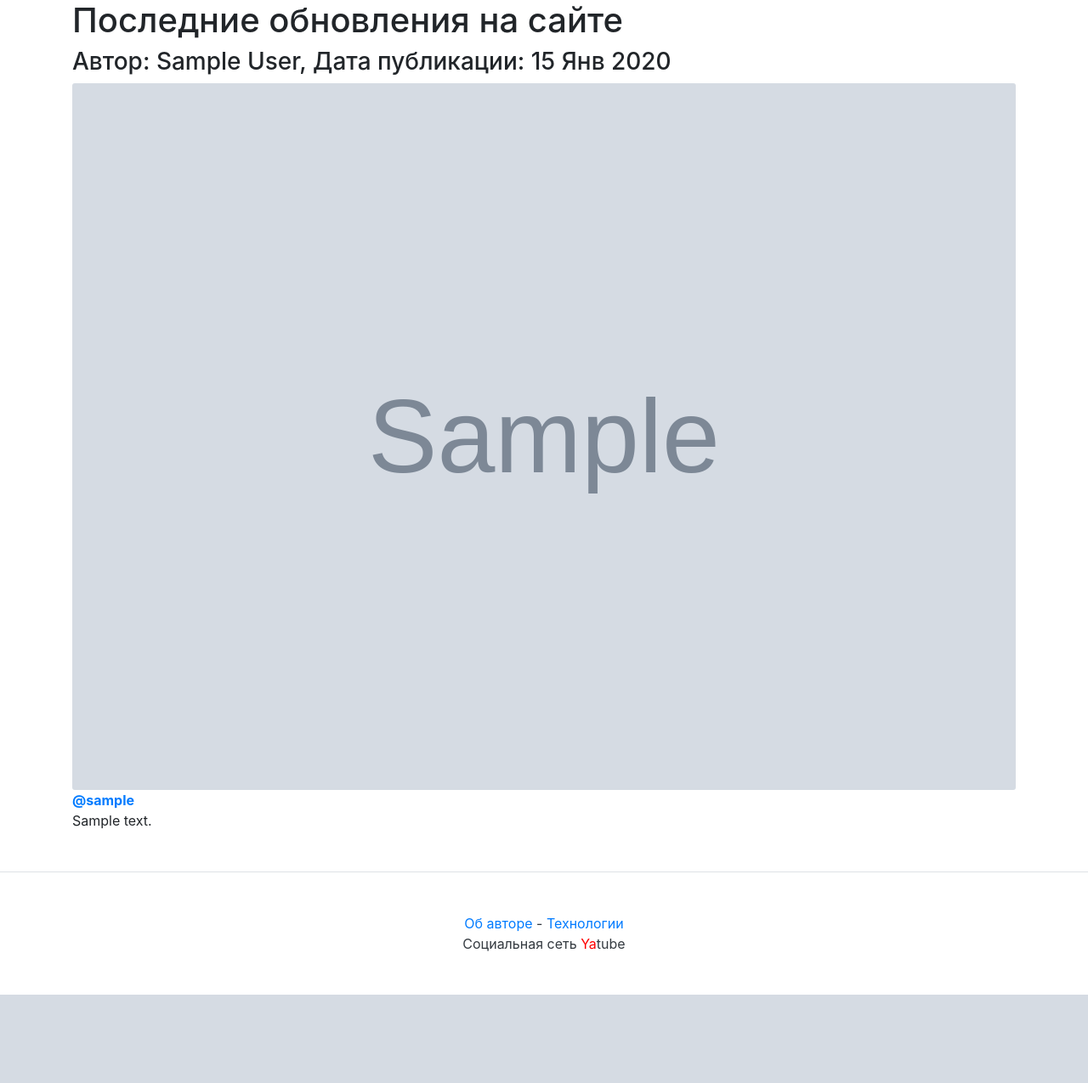
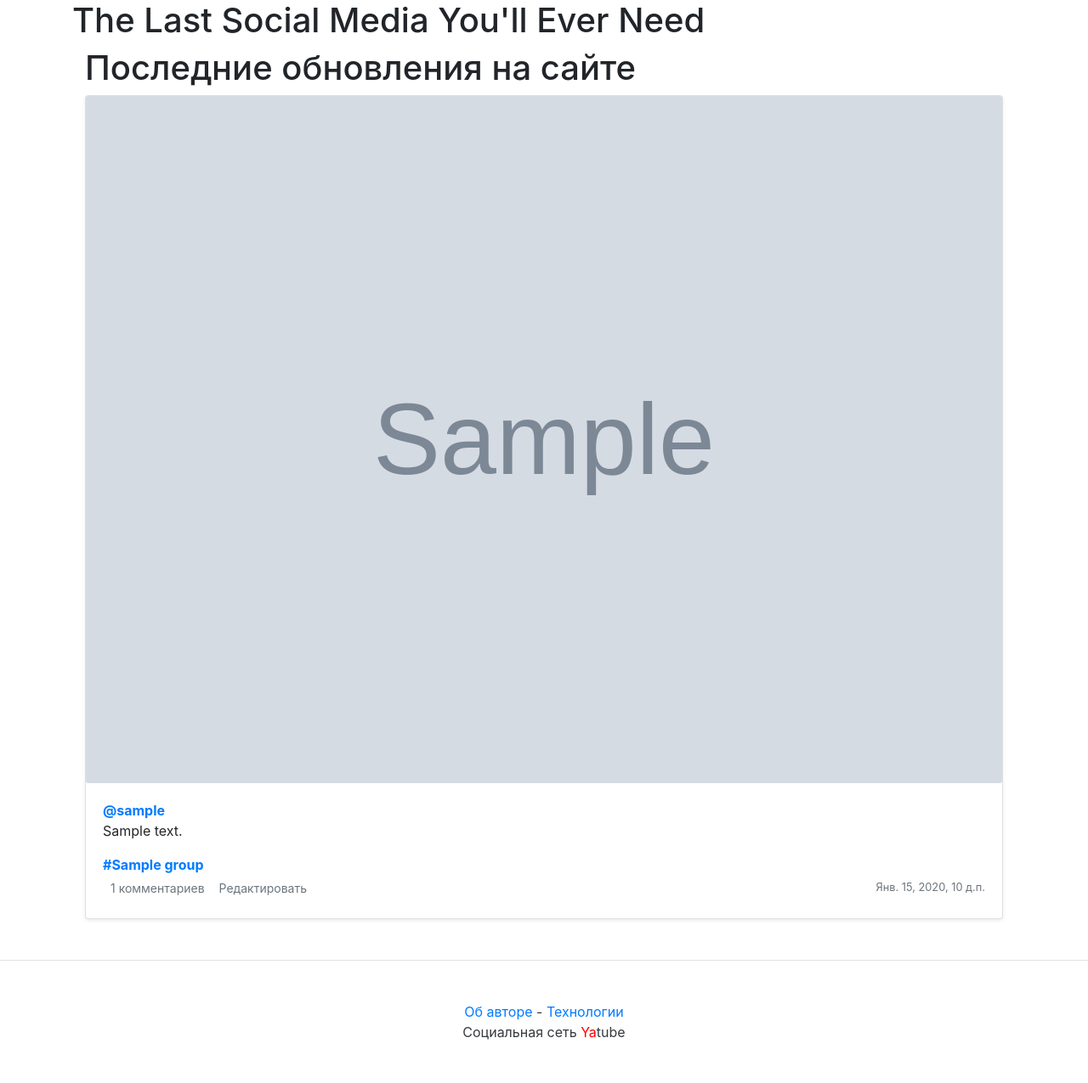
Before and after one commit to Rusich90/yatube, a Django app: page / in a window 1280 px wide. Shown: the part 56-1331 px from the top of the page at 85% size. Before the commit the page ends 1227 px from the top, so only its background shows below. Run offline with Django 3.2, Linux system fonts and the light colour scheme; a user stored in the database is signed in; tables that the repository leaves empty hold one stand-in row (values such as "Sample post"); grey boxes marked "Sample" are stand-in pictures; some libraries are stand-ins or nearby versions.

Commit message:
Refactoring templates

```diff
--- a/yatube/posts/forms.py
+++ b/yatube/posts/forms.py
@@ -1,6 +1,5 @@
 from .models import Post, Comment
 from django.forms import ModelForm
-
 
 class PostForm(ModelForm):
     class Meta:
--- a/yatube/posts/models.py
+++ b/yatube/posts/models.py
@@ -49,3 +49,5 @@ class Comment(models.Model):
     def __str__(self):
         # выводим текст поста
         return self.text
+    class Meta:
+        ordering = ['-created']
--- a/yatube/posts/views.py
+++ b/yatube/posts/views.py
@@ -7,7 +7,7 @@ from django.core.paginator import Paginator
 
 
 def index(request):
-    post_list = Post.objects.order_by('-pub_date').all()
+    post_list = Post.objects.all()
     paginator = Paginator(post_list, 10)
     page_number = request.GET.get('page')
     page = paginator.get_page(page_number)
--- a/yatube/templates/index.html
+++ b/yatube/templates/index.html
@@ -1,23 +1,19 @@
 {% extends "base.html" %}
-{% load thumbnail %}
-{% block title %}Последние обновления на сайте{% endblock %}
-{% block header %}Последние обновления на сайте{% endblock %}
+{% block title %} Последние обновления {% endblock %}
+
 {% block content %}
+    <div class="container">
+           <h1> Последние обновления на сайте</h1>
+            <!-- Вывод ленты записей -->
+                {% for post in page %}
+                  <!-- Вот он, новый include! -->
+                    {% include "post_item.html" with post=post %}
+                {% endfor %}
+    </div>
 
-    {% for post in page %}
-    <h3>
-        Автор: {{ post.author.get_full_name }}, Дата публикации: {{ post.pub_date|date:"d M Y" }}
-    </h3>
-    {% thumbnail post.image "960x339" crop="center" upscale=True as im %}
-        <img class="card-img" src="{{ im.url }}">
-    {% endthumbnail %}
-    <a href="/{{ post.author.username }}/"><strong class="d-block text-gray-dark">@{{ post.author.username }}</strong></a>
-    <p>{{ post.text|linebreaksbr }}</p>
-    {% if not forloop.last %}<hr>{% endif %}
-    {% endfor %}
-
-    {% if page.has_other_pages %}
-    {% include "paginator.html" with items=page paginator=paginator %}
-    {% endif %}
+        <!-- Вывод паджинатора -->
+        {% if page.has_other_pages %}
+            {% include "paginator.html" with items=page paginator=paginator%}
+        {% endif %}
 
 {% endblock %}
--- /dev/null
+++ b/yatube/templates/post_item.html
@@ -0,0 +1,49 @@
+<div class="card mb-3 mt-1 shadow-sm">
+
+    <!-- Отображение картинки -->
+    {% load thumbnail %}
+    {% thumbnail post.image "960x339" crop="center" upscale=True as im %}
+    <img class="card-img" src="{{ im.url }}" />
+    {% endthumbnail %}
+    <!-- Отображение текста поста -->
+    <div class="card-body">
+        <p class="card-text">
+            <!-- Ссылка на автора через @ -->
+            <a name="post_{{ post.id }}" href="{% url 'profile' post.author.username %}">
+                <strong class="d-block text-gray-dark">@{{ post.author }}</strong>
+            </a>
+            {{ post.text|linebreaksbr }}
+        </p>
+
+        <!-- Если пост относится к какому-нибудь сообществу, то отобразим ссылку на него через # -->
+        {% if post.group %}
+        <a class="card-link muted" href="{% url 'group_posts' post.group.slug %}">
+                <strong class="d-block text-gray-dark">#{{ post.group.title }}</strong>
+        </a>
+        {% endif %}
+
+        <!-- Отображение ссылки на комментарии -->
+        <div class="d-flex justify-content-between align-items-center">
+            <div class="btn-group ">
+                <a class="btn btn-sm text-muted" href="{% url 'post' post.author.username post.id %}" role="button">
+                    {% if post.comments.exists %}
+                    {{ post.comments.count }} комментариев
+                    {% else%}
+                    Добавить комментарий
+                    {% endif %}
+                </a>
+
+                <!-- Ссылка на редактирование поста для автора -->
+                 {% if user == post.author %}
+                 <a class="btn btn-sm text-muted" href="{% url 'post_edit' post.author.username post.id %}"
+                        role="button">
+                        Редактировать
+                </a>
+                {% endif %}
+            </div>
+
+            <!-- Дата публикации поста -->
+            <small class="text-muted">{{ post.pub_date }}</small>
+        </div>
+    </div>
+</div>
```
Also changed, not shown: yatube/templates/group.html (+1 -9 lines), yatube/templates/post.html (+1 -24 lines), yatube/templates/profile.html (+1 -26 lines).
